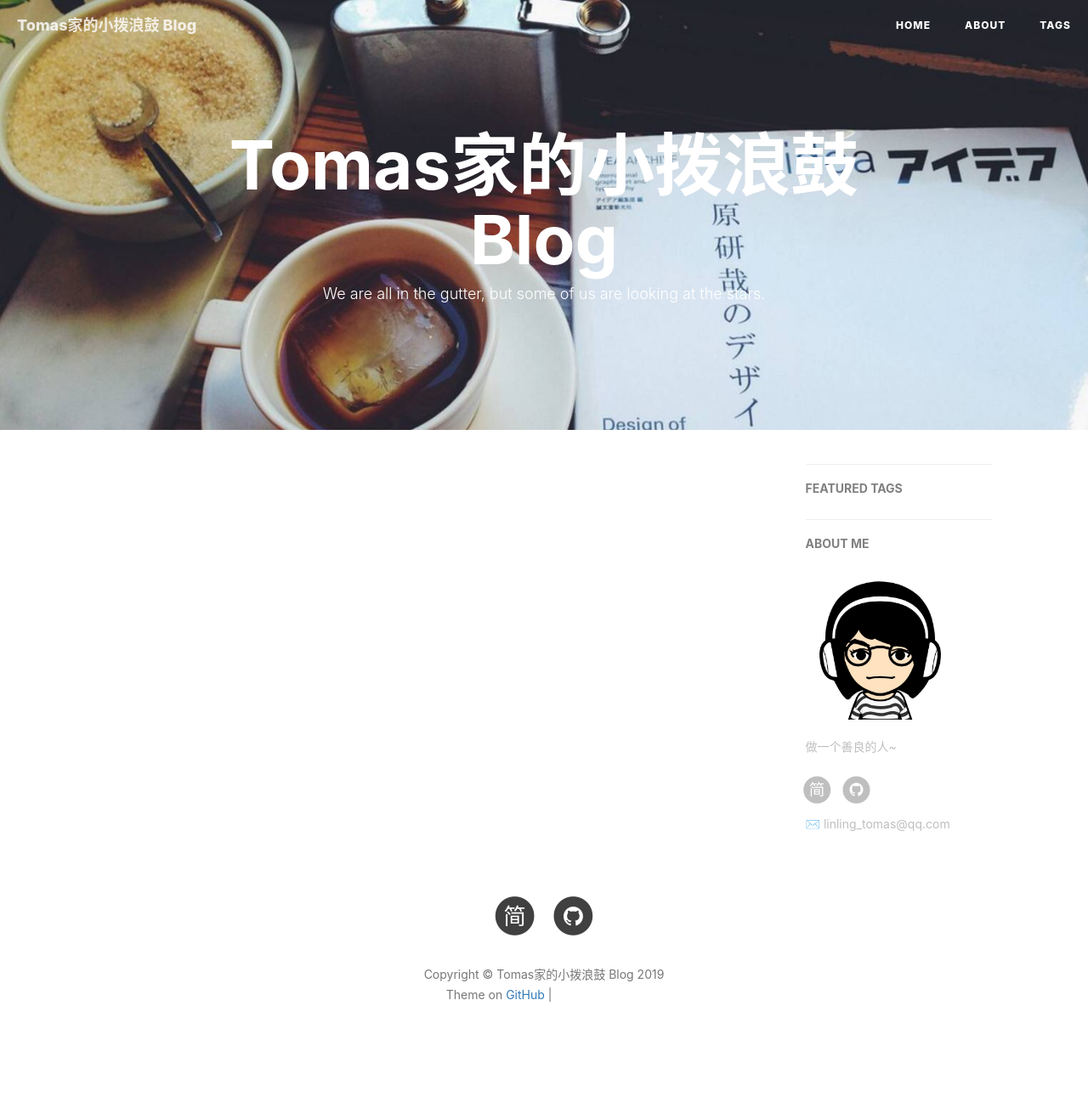
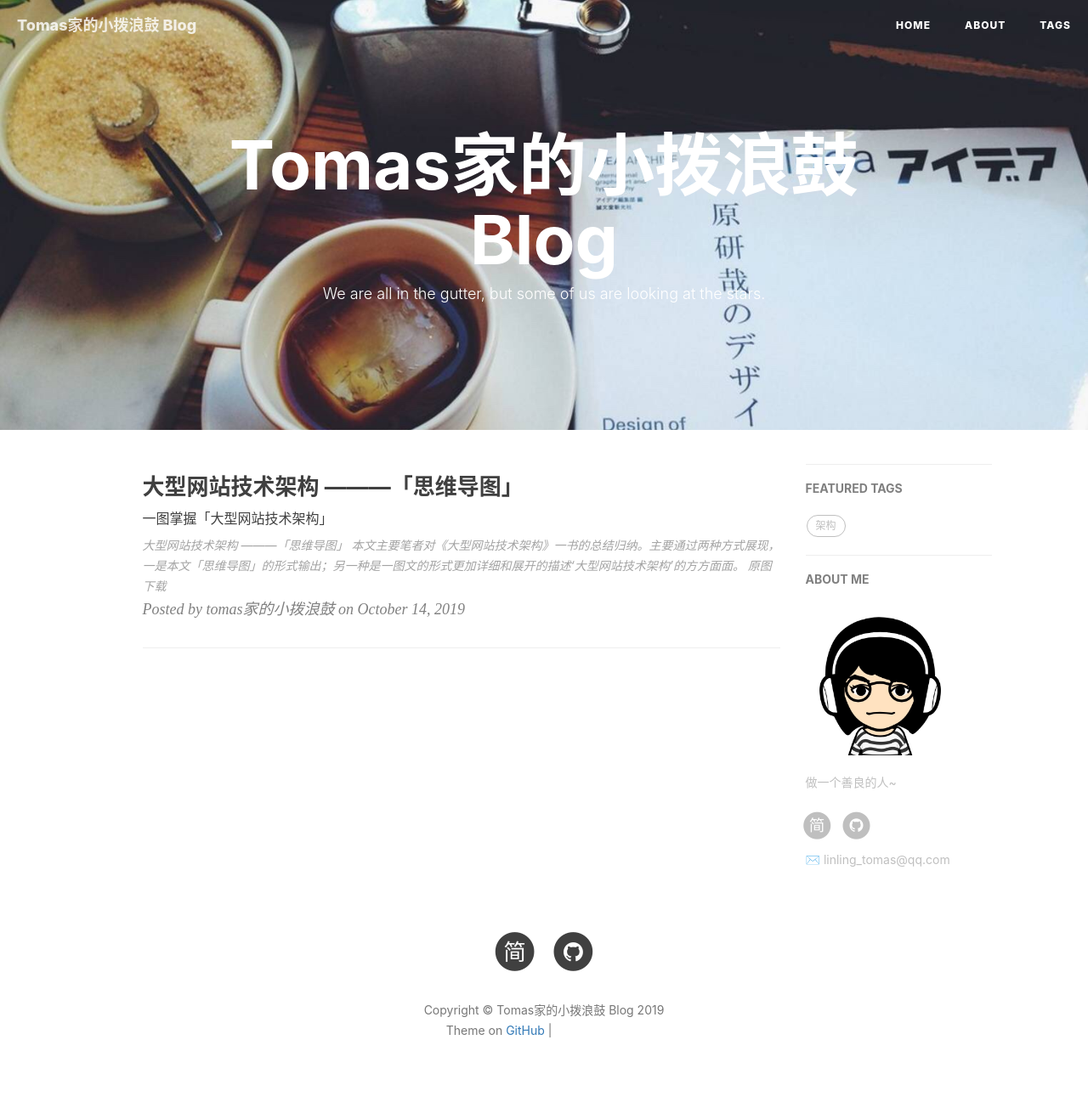
Before and after one commit to icql/programming_blog, a Jekyll site: the page built from index.html, in a window 1280 px wide. Shown: the whole page at 85% size. Built offline with Jekyll 4.4.1, drawn with Linux system fonts in a browser that asks for light colours; nearby versions of some CDN libraries; the list of posts is cut into pages by our own code; comment, search, counter and statistics services are not loaded; before the commit the page ends 1275 px from its top, so only the background shows below that; grey boxes are pictures that could not be loaded.

Commit message:
first article

```diff
--- a/_includes/footer.html
+++ b/_includes/footer.html
@@ -120,7 +120,7 @@
     if(navigator.serviceWorker){
         // For security reasons, a service worker can only control the pages that are in the same directory level or below it. That's why we put sw.js at ROOT level.
         navigator.serviceWorker
-            .register('/sw.js')
+            .register('/programming_blog/sw.js')
             .then((registration) => {console.log('Service Worker Registered. ', registration)})
             .catch((error) => {console.log('ServiceWorker registration failed: ', error)})
     }
--- a/_layouts/default.html
+++ b/_layouts/default.html
@@ -14,7 +14,7 @@
 
 
 <!-- Image to hack wechat -->
-<img src="/img/apple-touch-icon.png" width="0" height="0" />
+<img src="/programming_blog/img/apple-touch-icon.png" width="0" height="0" />
 <!-- Migrate from head to bottom, no longer block render and still work -->
 
 </body>
--- /dev/null
+++ b/_posts/2019-10-14-article1.md
@@ -0,0 +1,20 @@
+---
+layout:     post
+title:      大型网站技术架构 ———「思维导图」
+subtitle:   一图掌握「大型网站技术架构」
+date:       2019-10-14
+author:     tomas家的小拨浪鼓
+header-img: img/post-bg-20191014-article1.jpg
+catalog: true
+tags:
+    - 架构
+---
+# 大型网站技术架构 ———「思维导图」
+
+
+> 本文主要笔者对《大型网站技术架构》一书的总结归纳。主要通过两种方式展现，一是本文「思维导图」的形式输出；另一种是一图文的形式更加详细和展开的描述‘大型网站技术架构’的方方面面。
+
+![](https://linling1.github.io/programming_blog/img/20191014-article1-1.png)
+
+
+[原图下载](https://linling1.github.io/programming_blog/img/20191014-article1-1.png)
```
Also changed, not shown: img/20191014-article1-1.png (added), img/apple-touch-icon.jpg (deleted), img/apple-touch-icon.png (added), img/favicon.ico (added), img/favicon.jpg (deleted), img/post-bg-20191014-article1.jpg (added).
